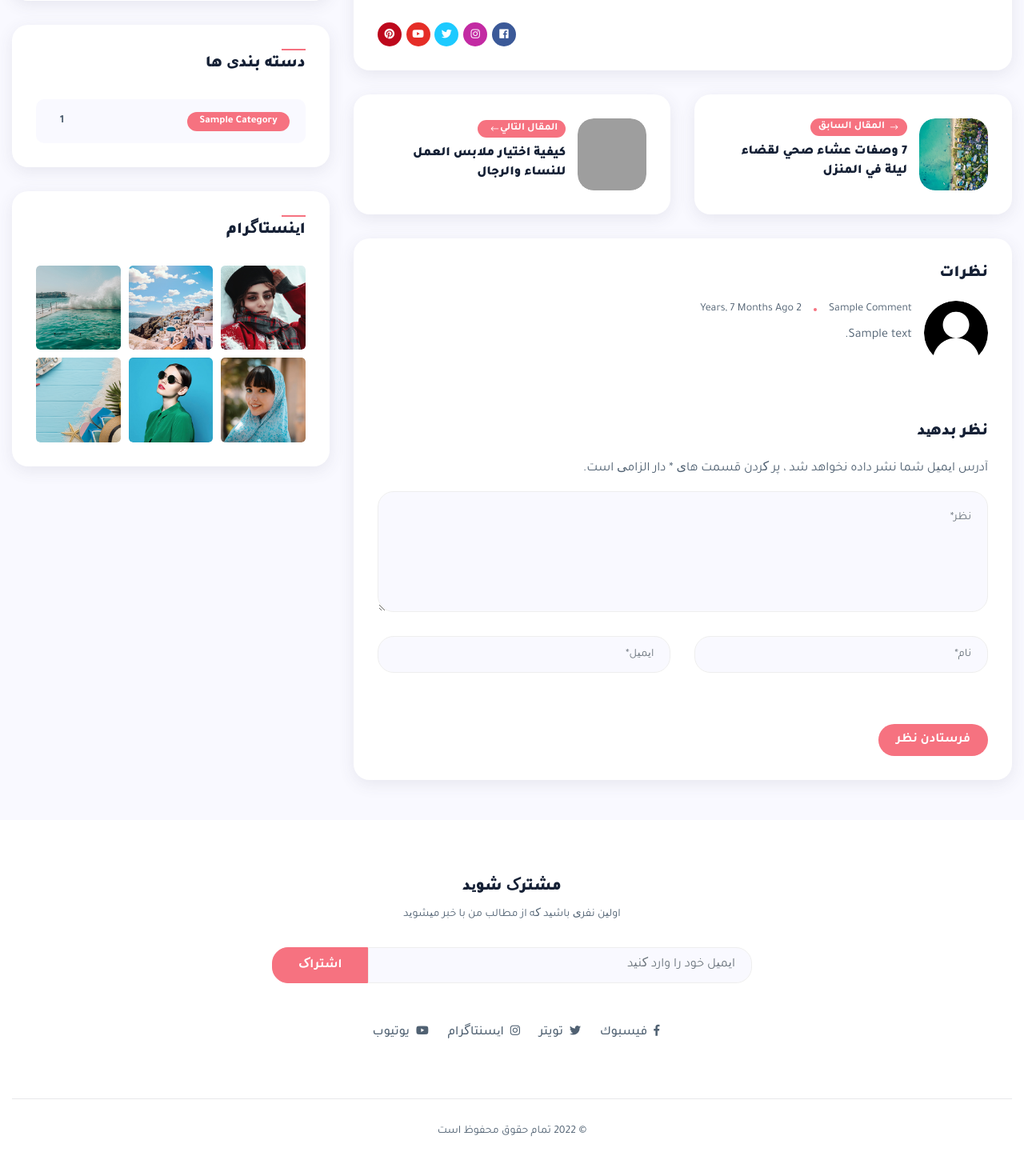
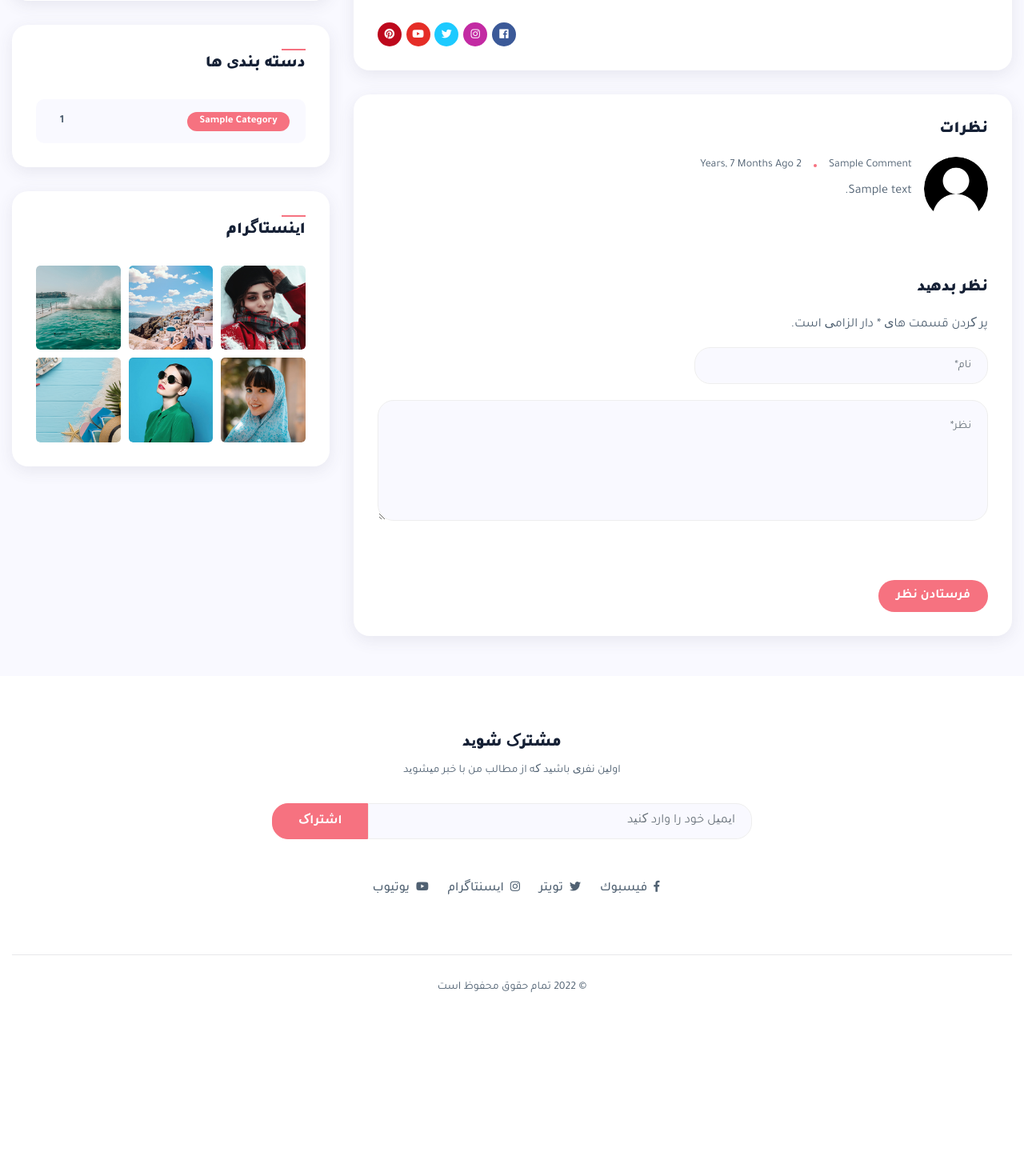
Before and after one commit to mhas1381/MyWebsite, a Django app: page /blog/1 in a window 1280 px wide. Shown: the part 654-2109 px from the top of the page at 80% size. After the commit the page ends 1895 px from the top, so only its background shows below. Run offline with Django 3.2, Linux system fonts and the light colour scheme; tables that the repository leaves empty hold one stand-in row (values such as "Sample post"); grey boxes marked "Sample" are stand-in pictures; some libraries are stand-ins or nearby versions; some web fonts are replaced; grey boxes are pictures that could not be loaded.

Commit message:
connect auth to comment form

```diff
--- a/blog/forms.py
+++ b/blog/forms.py
@@ -6,4 +6,4 @@ class Comment_form(forms.ModelForm):
     # captcha = CaptchaField()
     class Meta:
         model = Comment
-        fields = ['post' , 'name' , 'email' ,'message']
+        fields = ['post' , 'name' ,'message']
--- a/blog/models.py
+++ b/blog/models.py
@@ -30,7 +30,6 @@ class Post(models.Model):
 class Comment(models.Model):
     post = models.ForeignKey(Post,on_delete=models.CASCADE)
     name = models.CharField(max_length=255)
-    email = models.EmailField()
     message = models.TextField()
     approved = models.BooleanField(default=True)
     created_date = models.DateTimeField(auto_now_add=True)
--- a/templates/blog/blog-single.html
+++ b/templates/blog/blog-single.html
@@ -68,7 +68,7 @@
                     </div> <!--/-->
 
                     <!--next & previous-posts-->
-                    <div class="row">
+                    <!-- <div class="row">
                         <div class="col-md-6">
                             <div class="widget">
                                 <div class="widget-next-post">
@@ -110,7 +110,7 @@
                                 </div>
                             </div>
                         </div>
-                    </div><!--/-->
+                    </div>/ -->
 
                     <!--widget-comments-->
                     <div class="widget mb-50">
@@ -141,25 +141,21 @@
                         </div>
                         <form class="widget-form" action="{% url 'blog:single' pid=post.id %}" method="post">
                             {% csrf_token %}
-                            <p>آدرس ایمیل شما نشر داده نخواهد شد ، پر کردن قسمت های * دار الزامی است.</p>
-                            <div class="alert alert-success contact_msg" style="display: none" role="alert">
-                                Your message was sent successfully.
-                            </div>
+                            <p> پر کردن قسمت های * دار الزامی است.</p>
                             <div class="row">
                                 <input type="hidden" name="post" value="{{post.id}}">
+                                {% if request.user.is_authenticated %}
+                                <input type="hidden" name="name" value={{request.user.get_username}}>
+                                {% else %}
+                                <div class="col-md-6">
+                                    <div class="form-group">
+                                        <input type="text" name="name" class="form-control" placeholder="نام*" required>
+                                    </div>
+                                </div>
+                                {% endif %}
                                 <div class="col-md-12">
                                     <div class="form-group">
-                                        <textarea name="message"  cols="30" rows="5" class="form-control" placeholder="نظر*" required="required"></textarea>
-                                    </div>
-                                </div>
-                                <div class="col-md-6">
-                                    <div class="form-group">
-                                        <input type="text" name="name" class="form-control" placeholder="نام*" required="required">
-                                    </div>
-                                </div>
-                                <div class="col-md-6">
-                                    <div class="form-group">
-                                        <input type="email" name="email"  class="form-control" placeholder="ایمیل*" required="required">
+                                        <textarea name="message"  cols="30" rows="5" class="form-control" placeholder="نظر*" required></textarea>
                                     </div>
                                 </div>
                                 <div class="col-12 mb-20">
```
Also changed, not shown: blog/migrations/0009_remove_comment_email.py (added).
